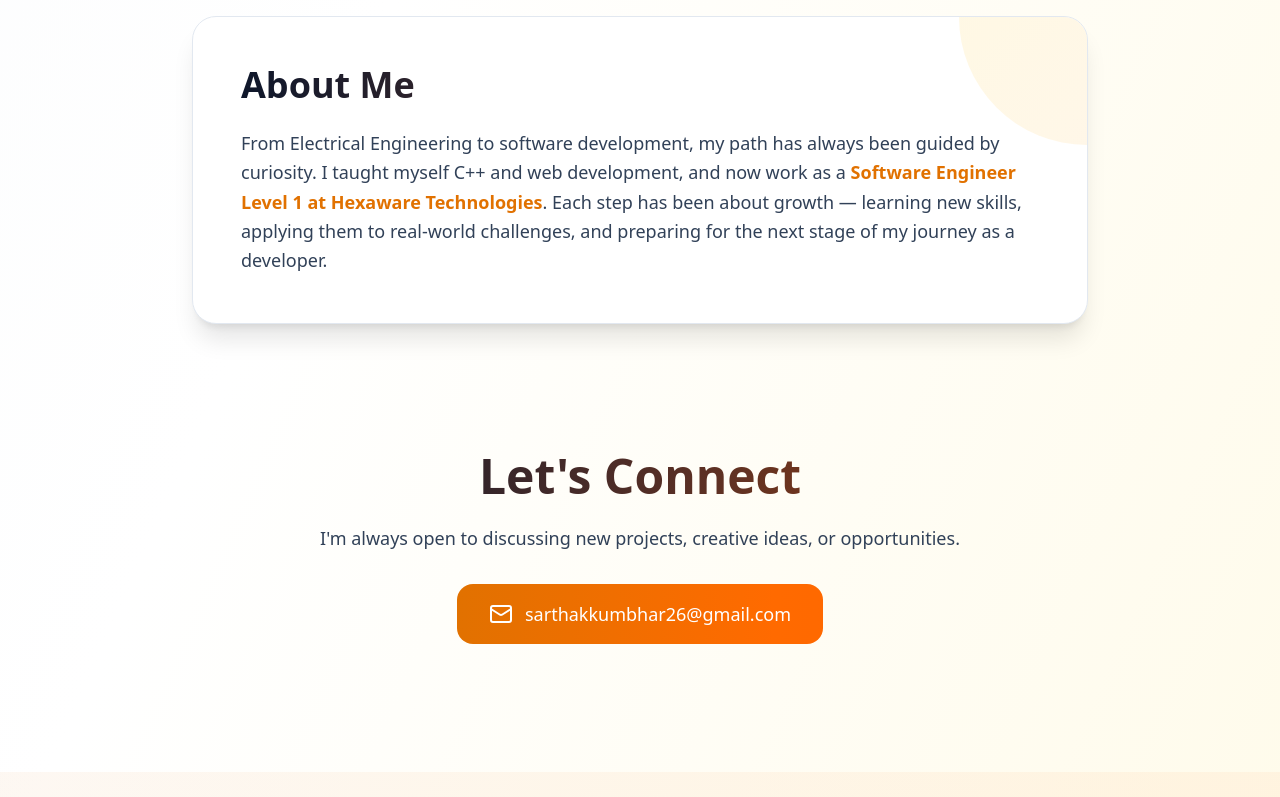
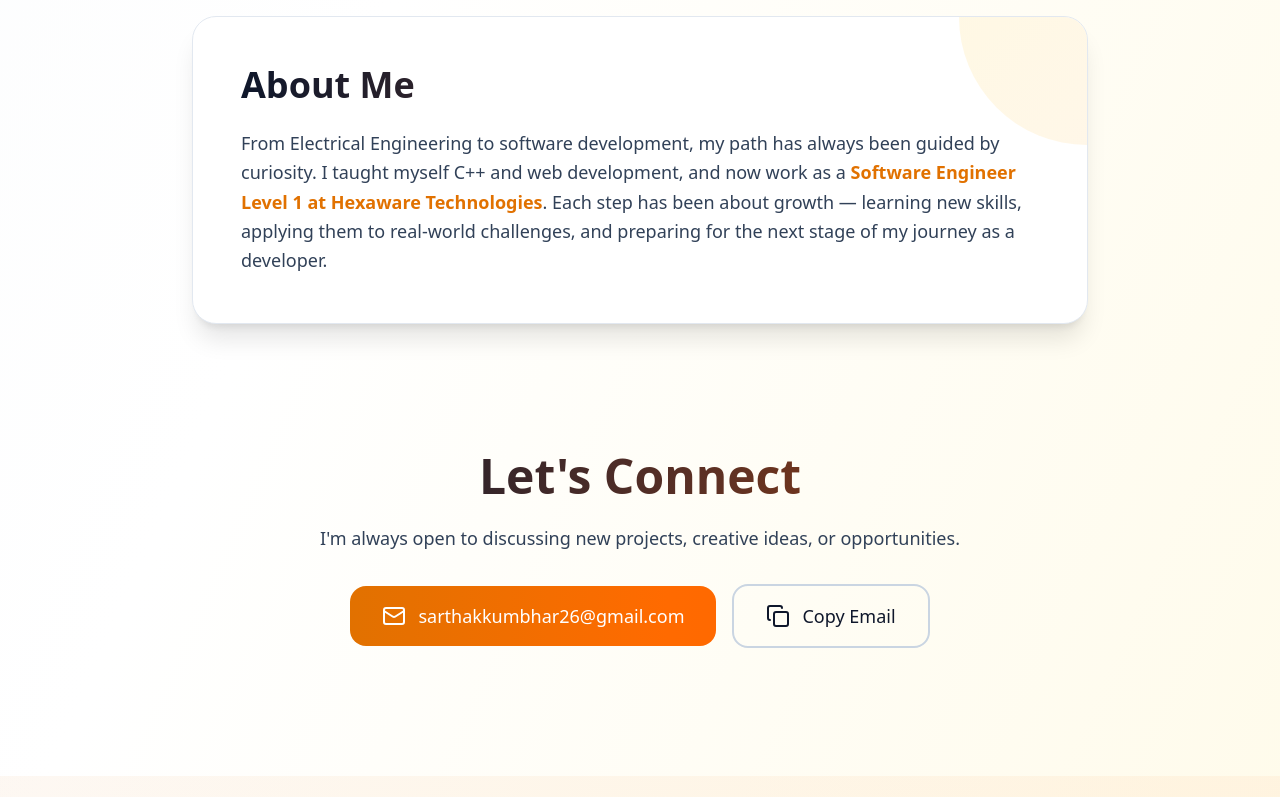
Before and after one commit to Sarthaksk26/Sarthak-portfolio, a React (Vite) app: page / in a window 1280 px wide. Shown: the part 2000-2797 px from the top of the page. Built offline with nearby package versions, Linux system fonts and the light colour scheme.

Commit message:
Updated the contact me button and added copy email button

```diff
--- a/src/pages/Home.jsx
+++ b/src/pages/Home.jsx
@@ -1,10 +1,30 @@
-import React from 'react';
-import { Download, Mail, ChevronDown } from 'lucide-react';
+import React, { useState } from 'react';
+import { Download, Mail, ChevronDown, Copy, Check } from 'lucide-react';
 
 import projects from '../data/projects.json';
 import ProjectCard from '../components/ui/ProjectCard';
 
 export default function Home() {
+  const [emailCopied, setEmailCopied] = useState(false);
+  const myEmail = 'sarthakkumbhar26@gmail.com'; // Replace with your actual email
+
+  const copyEmail = async () => {
+    try {
+      await navigator.clipboard.writeText(myEmail);
+      setEmailCopied(true);
+      setTimeout(() => setEmailCopied(false), 2000);
+    } catch (err) {
+      console.error('Failed to copy:', err);
+    }
+  };
+
+  const scrollToContact = () => {
+    const contactSection = document.getElementById('contact');
+    if (contactSection) {
+      contactSection.scrollIntoView({ behavior: 'smooth', block: 'start' });
+    }
+  };
+
   return (
     <div className="space-y-32 px-6 py-12 container">
       {/* Hero Section */}
@@ -36,13 +56,13 @@ export default function Home() {
               <Download size={20} className="group-hover:animate-bounce" />
               Download Resume
             </a>
-            <a
-              href="mailto:you@example.com"
-              className="px-6 py-3 border-2 border-slate-300 rounded-xl font-medium hover:border-amber-600 hover:bg-amber-50 transition-all flex items-center gap-2"
+            <button
+              onClick={scrollToContact}
+              className="px-6 py-3 border-2 border-slate-300 rounded-xl font-medium hover:border-amber-600 hover:bg-amber-50 transition-all flex items-center gap-2 cursor-pointer"
             >
               <Mail size={20} />
               Contact Me
-            </a>
+            </button>
           </div>
         </div>
 
@@ -108,9 +128,31 @@ export default function Home() {
             I'm always open to discussing new projects, creative ideas, or opportunities.
           </p>
 
-          <div className="inline-flex items-center gap-3 px-8 py-4 bg-gradient-to-r from-amber-600 to-orange-500 text-white rounded-2xl text-lg font-medium hover:shadow-2xl hover:scale-105 transition-all">
-            <Mail size={24} />
-            <a href="mailto:you@example.com">sarthakkumbhar26@gmail.com</a>
+          <div className="flex flex-col sm:flex-row items-center justify-center gap-4">
+            <a
+              href={`mailto:${myEmail}`}
+              className="inline-flex items-center gap-3 px-8 py-4 bg-gradient-to-r from-amber-600 to-orange-500 text-white rounded-2xl text-lg font-medium hover:shadow-2xl hover:scale-105 transition-all"
+            >
+              <Mail size={24} />
+              <span>{myEmail}</span>
+            </a>
+
+            <button
+              onClick={copyEmail}
+              className="inline-flex items-center gap-3 px-8 py-4 border-2 border-slate-300 rounded-2xl text-lg font-medium hover:border-amber-600 hover:bg-amber-50 transition-all hover:scale-105"
+            >
+              {emailCopied ? (
+                <>
+                  <Check size={24} className="text-green-600" />
+                  <span className="text-green-600">Copied!</span>
+                </>
+              ) : (
+                <>
+                  <Copy size={24} />
+                  <span>Copy Email</span>
+                </>
+              )}
+            </button>
           </div>
         </div>
       </section>
```
